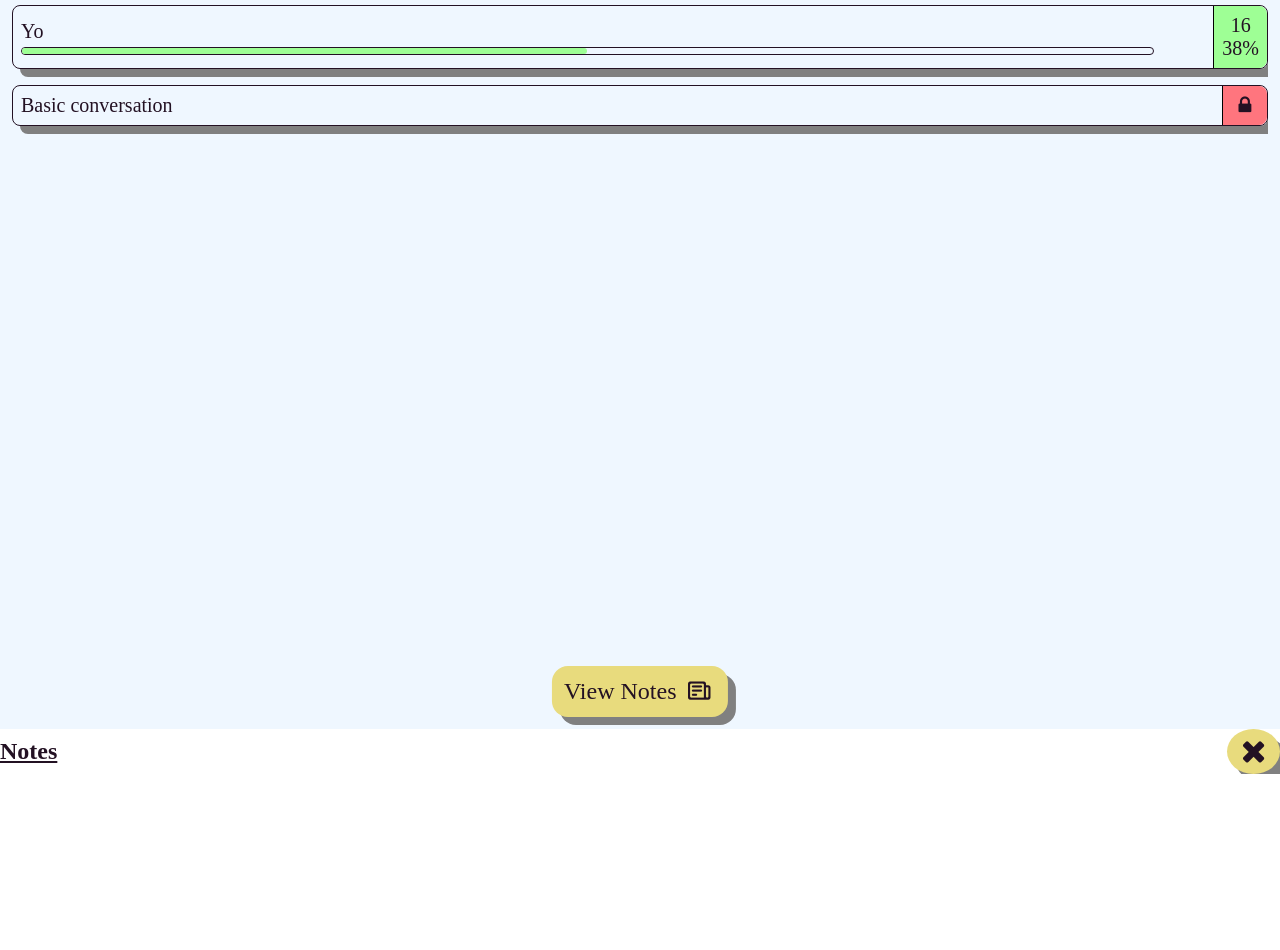
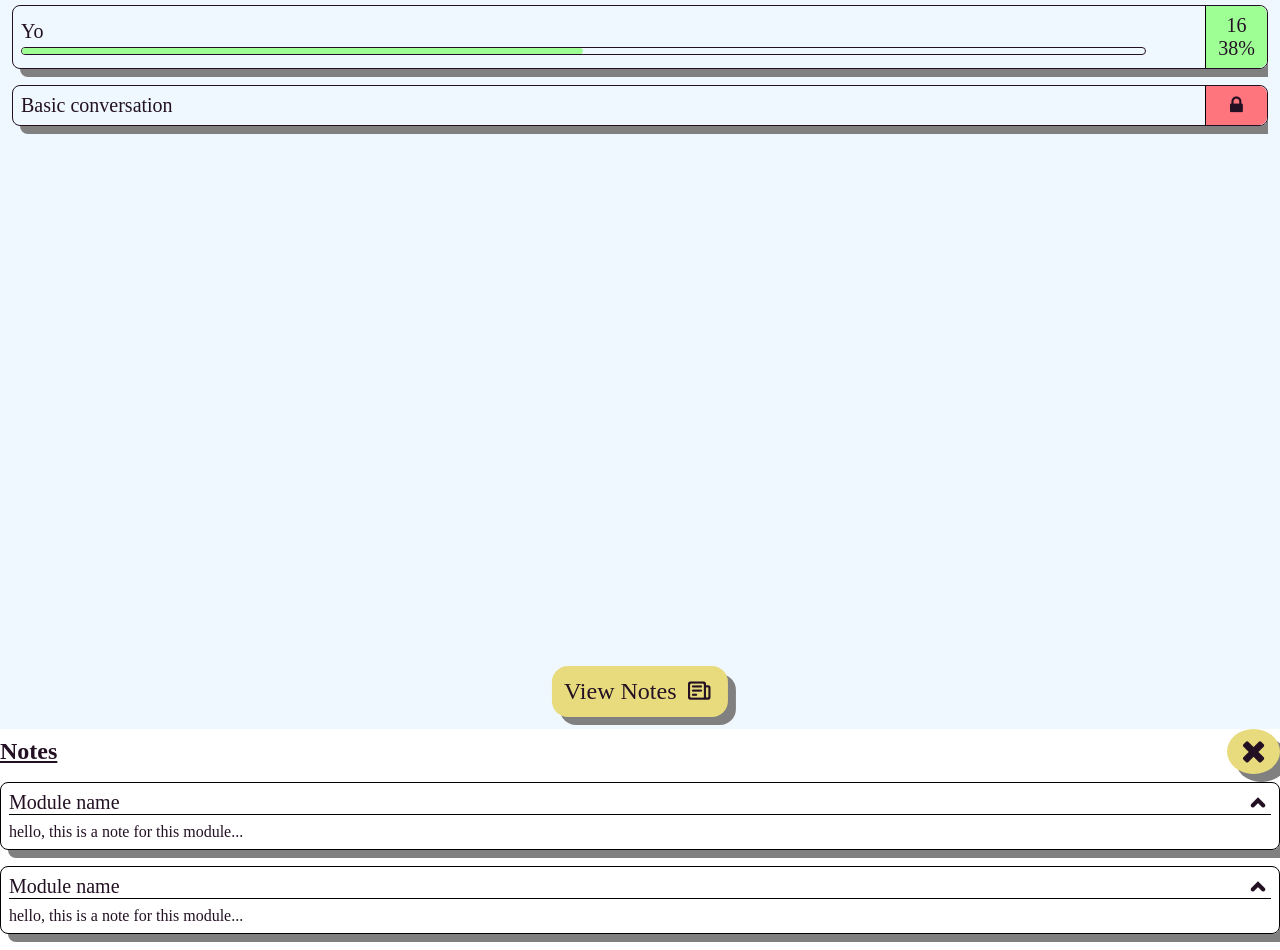
Before and after one commit to ThaBeanBoy/Social_Skills, a website built with webpack: page src/index.html in a window 1280 px wide. Shown: the part 71-1021 px from the top of the page. Before the commit the page ends 845 px from the top, so only its background shows below. Built offline with nearby package versions, Linux system fonts and the light colour scheme; a web font is replaced by a local one.

Commit message:
Just finished the note review section and its markup, played around with gsap animations too

```diff
--- a/package.json
+++ b/package.json
@@ -4,7 +4,6 @@
   "description": "",
   "private": true,
   "scripts": {
-    "watch": "webpack --watch",
     "compile": "webpack",
     "server": "webpack serve --open",
     "build": "webpack --config webpack.prod.js",
--- a/src/Sass/sectionHome.scss
+++ b/src/Sass/sectionHome.scss
@@ -36,18 +36,13 @@ section.home {
 
   .allModules {
     overflow-y: scroll;
+    overflow-x: visible;
     flex: 1;
     width: 100%;
-    padding-top: 0.5rem;
 
     .module {
-      margin: 1rem 0;
-      &:first-child {
-        margin-top: 0;
-      }
       border: solid 0.1rem $ColPal-black;
       border-radius: $module-border-radius;
-      width: 100%;
       font-size: 1.25rem;
       font-family: noiceFontSemibold;
 
@@ -55,6 +50,8 @@ section.home {
       flex-direction: row;
       justify-content: space-between;
       align-items: center;
+
+      $right-Side-width: 20%;
 
       .left-side {
         flex: 1;
--- a/src/Sass/sectionNoteReview.scss
+++ b/src/Sass/sectionNoteReview.scss
@@ -14,6 +14,9 @@ section.noteReview {
   width: 100vw;
   padding: 0;
   background-color: $ColPal-cool-blue;
+
+  display: flex;
+  flex-direction: column;
 
   .top {
     width: 100%;
@@ -34,4 +37,33 @@ section.noteReview {
       border-radius: 50%;
     }
   }
+
+  .noteReviewsList {
+    flex: 1;
+    width: 100%;
+
+    .moduleNoteReview {
+      border: solid black 0.1rem;
+      border-radius: 0.5rem;
+      padding: 0.5rem;
+
+      .moduleNoteReviewTop {
+        margin-bottom: 0.5rem;
+        border-bottom: 0.1rem black solid;
+        font-family: noiceFontSemibold;
+        font-size: 1.25rem;
+
+        display: flex;
+        justify-content: space-between;
+        align-items: center;
+
+        i {
+          // background-color: $ColPal-main-yellow;
+          // padding: 0.25rem;
+          // border-radius: 50%;
+          transform: rotate(90deg);
+        }
+      }
+    }
+  }
 }
--- a/src/index.html
+++ b/src/index.html
@@ -5,7 +5,6 @@
     <meta http-equiv="X-UA-Compatible" content="IE=edge" />
     <meta name="viewport" content="width=device-width, initial-scale=1.0" />
     <link rel="manifest" href="./manifest.json" />
-    <!-- <title>Document</title> -->
   </head>
   <body>
     <section class="home">
@@ -13,10 +12,10 @@
         <h1>Social Skills</h1>
       </div>
 
-      <div class="allModules">
-        <div class="module unlocked button" data-module="x">
+      <ul class="allModules cool-list">
+        <li class="module unlocked button" data-module="x">
           <div class="left-side">
-            <div class="module-name">Yo</div>
+            <span class="module-name">Yo</span>
             <div class="progress-bar">
               <div class="progress-filler"></div>
             </div>
@@ -25,11 +24,11 @@
             16 <br />
             38%
           </div>
-        </div>
+        </li>
 
-        <div class="module locked button" data-module="x">
+        <li class="module locked button" data-module="x">
           <div class="left-side">
-            <div class="module-name">Basic conversation</div>
+            <span class="module-name">Basic conversation</span>
             <div class="progress-bar">
               <div class="progress-filler"></div>
             </div>
@@ -37,8 +36,8 @@
           <div class="right-side">
             <i class="icon-lock"></i>
           </div>
-        </div>
-      </div>
+        </li>
+      </ul>
 
       <div id="viewNotes">View Notes <i class="icon-newspaper"></i></div>
     </section>
@@ -46,8 +45,30 @@
     <section class="noteReview">
       <div class="top">
         <h1>Notes</h1>
-        <i class="icon-cancel button"></i>
+        <i id="closeNoteReview" class="icon-cancel button"></i>
       </div>
+
+      <ul class="noteReviewsList cool-list">
+        <li class="moduleNoteReview button" data-state="open">
+          <div class="moduleNoteReviewTop">
+            <span class="module-name">Module name</span>
+            <i class="icon-left-open"></i>
+          </div>
+
+          <p class="note">hello, this is a note for this module...</p>
+        </li>
+
+        <li class="moduleNoteReview button" data-state="open">
+          <div class="moduleNoteReviewTop">
+            <span class="module-name">Module name</span>
+            <i class="icon-left-open"></i>
+          </div>
+
+          <p class="note">hello, this is a note for this module...</p>
+        </li>
+      </ul>
     </section>
+
+    <section class="moduleView"></section>
   </body>
 </html>
--- a/src/index.js
+++ b/src/index.js
@@ -17,6 +17,10 @@ const UIallModules = document.querySelectorAll('.module');
 const UIallUnlockedModules = document.querySelectorAll('.unlocked');
 const UIallLockedModules = document.querySelectorAll('.locked');
 
+// Notes review UI elements
+const UIcloseNoteReview = document.querySelector('#closeNoteReview');
+const UInoteReviewsList = document.querySelector('.noteReviewsList');
+
 // Note review section UI elements
 
 // Setting up service worker
@@ -33,32 +37,64 @@ if ('serviceWorker' in navigator) {
   });
 }
 
+// Making the right side of all modules the same width
+const rightSideWidth =
+  gsap.getProperty('.unlocked .right-side', 'width') +
+  gsap.getProperty('.module .right-side', 'padding-left');
+const leftSideWidth =
+  gsap.getProperty('.module .left-side', 'width') - rightSideWidth;
+gsap.set('.module .right-side', { width: rightSideWidth });
+gsap.set('.module .left-side', { width: leftSideWidth });
+
 // appending logo on homescreen
 const img = document.createElement('img');
 img.src = icon;
 UItop.appendChild(img);
 
 // opening note reviews
-UIviewNotesBtn.addEventListener('click', () => {
-  //! Get a nice and proper height
-  const homeHeight = UIallModulesBox.offsetHeight;
-  const tl = gsap.timeline(/* { repeat: 1, repeatDelay: 1 } */);
+const tl = gsap.timeline({
+  paused: true,
+  delay: 0.3,
+  defaults: {
+    duration: 0,
+    ease: 'none',
+  },
+  onStart: () => {},
+  onReverseComplete: () => {
+    gsap.set(UInoteReview, { height: '0' });
+  },
+});
+tl.to(UInoteReview, {
+  padding: gsap.getProperty(UIhome, 'padding'),
 
-  // body padding - 0.75rem
-  tl.to(UInoteReview, {
-    padding: sassBodyPadding,
-    duration: 0,
-  });
-  tl.to(UInoteReview, {
-    height: homeHeight,
-    duration: 0.5,
-  });
-  tl.to(UInoteReview, {
-    borderTop: 'solid 0.25rem black',
-  });
+  duration: 0,
+});
+tl.to(UInoteReview, {
+  borderTop: 'solid 0.25rem black',
+
+  duration: 0,
+});
+tl.to(
+  UIhome,
+  {
+    filter: 'brightness(0.5)',
+    ease: 'none',
+
+    duration: 0.25,
+  },
+  '<'
+);
+tl.to(UInoteReview, {
+  height:
+    gsap.getProperty(UIallModulesBox, 'height') +
+    gsap.getProperty(UIallModulesBox, 'padding-top'),
+
+  ease: 'power4.out',
+  duration: 1,
 });
 
-// Closing notesReview
+UIviewNotesBtn.addEventListener('click', () => tl.play());
+UIcloseNoteReview.addEventListener('click', () => tl.reverse());
 
 // clicking locked modules
 
--- a/src/styles.scss
+++ b/src/styles.scss
@@ -2,6 +2,7 @@
 @import './fontello-6d10df32/css/fontello-embedded.css';
 
 $body-padding: 0.75rem;
+$padding-top-for-list: 0.5rem;
 $shadow-dist: 0.5rem;
 
 $module-border-width: 0.1rem;
@@ -19,10 +20,24 @@ $ColPal-cool-blue: #eff7ff;
   margin: 0;
   box-sizing: border-box;
   color: $ColPal-black;
+  user-select: none;
+  -webkit-tap-highlight-color: rgba(0, 0, 0, 0);
+
+  ul {
+    list-style-type: none;
+  }
 }
 
-.button {
-  cursor: pointer;
+.cool-list {
+  padding-top: 0.5rem;
+
+  & > li {
+    margin: 1rem 0;
+    width: 100%;
+    &:first-child {
+      margin-top: 0;
+    }
+  }
 }
 
 @mixin buttonPressStyle {
@@ -33,6 +48,7 @@ $ColPal-cool-blue: #eff7ff;
 .button {
   transition: 0.1s;
   box-shadow: $shadow-dist $shadow-dist grey;
+  cursor: pointer;
 
   &:active {
     @include buttonPressStyle();
```
Also changed, not shown: todo.txt (+18 -5 lines), dist/icon_144x144.88793c865828f728c16d5b8f5faa29bc.png (deleted), dist/icon_168x168.73b6001b7c3138dabcf8bcf0a0766a40.png (deleted), dist/icon_192x192.b9cef64caafb846447824a61e8963fa9.png (deleted), dist/icon_48x48.7184c5ba17f8ebdf74e5a2079115e10b.png (deleted), dist/icon_72x72.c8624969e194fc2fb4d00ceb0a5c29b1.png (deleted), dist/icon_96x96.1976c2612d8a94b05b78d9473e8d5841.png (deleted), dist/index.bundle.js, dist/index.bundle.js.LICENSE.txt (deleted), dist/index.html, dist/manifest.json (deleted), dist/sw.bundle.js (deleted), src/Sass/moduleView.scss (added).
